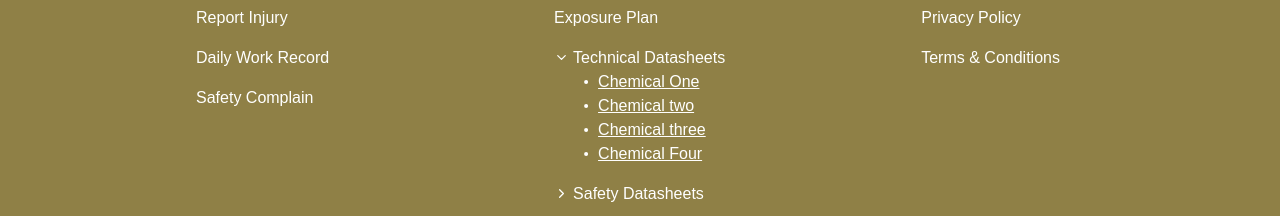
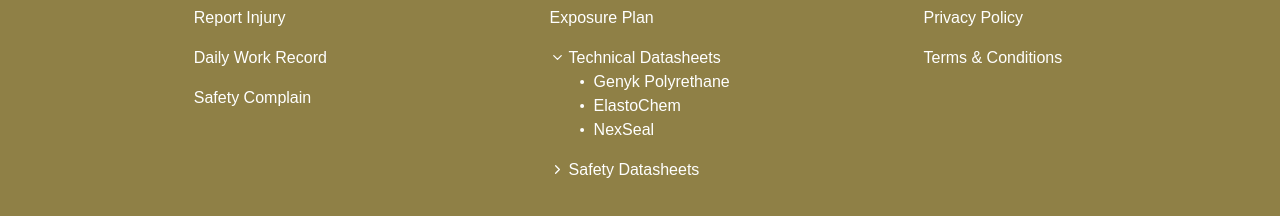
Before and after one commit to tusharjain2802/Metro-Vancouver-Spray-Foam, a React (Vite) app in the folder client/: page / in a window 1280 px wide. Both pictures are taken after a click on the button "Technical Datasheets". Shown: the part 7700-7916 px from the top of the page. Built offline with nearby package versions, Linux system fonts and the light colour scheme.

Commit message:
Links Updated

```diff
--- a/client/src/Components/Footer/Footer.jsx
+++ b/client/src/Components/Footer/Footer.jsx
@@ -61,7 +61,7 @@ const FooterComponent = () => {
                   {isOpenTechnicalDataSheet && (
                     <div className='bg-transparent text-xs sm:text-base flex flex-col'>
                       {TechnicalDataSheetLinks.map((link, index) => (
-                        <a href={link.Link} target='_blank' key={index} className='underline flex'>
+                        <a href={link.Link} target='_blank' key={index} className='flex'>
                           <Dot />{link.Name}
                         </a>
                       ))}
@@ -87,8 +87,8 @@ const FooterComponent = () => {
                 <div className='flex flex-col ml-5 duration-300'>
                   {isOpenSafetyDataSheet && (
                     <div className='bg-transparent text-xs sm:text-base flex flex-col duration-300 '>
-                      {TechnicalDataSheetLinks.map((link, index) => (
-                        <a href={link.Link} target='_blank' key={index} className='underline flex duration-300'>
+                      {SafetyDataSheetLinks.map((link, index) => (
+                        <a href={link.Link} target='_blank' key={index} className='flex duration-300'>
                           <Dot />{link.Name}
                         </a>
                       ))}
--- a/client/src/TextData.js
+++ b/client/src/TextData.js
@@ -18,38 +18,30 @@ export const FoamTypes = [
 
 export const TechnicalDataSheetLinks = [
     {
-        Name: 'Chemical One',
-        Link: 'https://www.google.com'
+        Name: 'Genyk Polyrethane',
+        Link: 'https://www.genyk.com/wp-content/uploads/2021/04/BOREAL-TECHNICAL-DATA-SHEET-Eng.pdf'
     },
     {
-        Name: 'Chemical two',
-        Link: 'https://www.google.com'
+        Name: 'ElastoChem',
+        Link: 'https://res.cloudinary.com/elastochem/image/upload/f_pdf/hygraph-cache/tQkgkUzRMqTsQwJ3Z8Ex'
     },
     {
-        Name: 'Chemical three',
-        Link: 'https://www.google.com'
-    },
-    {
-        Name: 'Chemical Four',
-        Link: 'https://www.google.com'
+        Name: 'NexSeal',
+        Link: 'https://sesfoam.com/wp-content/uploads/2021/02/TDS_NEXSEAL-2.0-Spray-Foam_2020_01_14.pdf'
     },
 ]
 
 export const SafetyDataSheetLinks = [
     {
-        Name: 'Chemical One',
-        Link: 'https://www.google.com'
+        Name: 'Genyk Polyrethane',
+        Link: 'https://www.genyk.com/wp-content/uploads/2021/04/B-1005-SAFETY-DATA-SHEET-ENG-fusionne.pdf'
     },
     {
-        Name: 'Chemical two',
-        Link: 'https://www.google.com'
+        Name: 'ElastoChem',
+        Link: 'https://www.gni.ca/msds_files/file_msds_xc4FL7Bo36.pdf'
     },
     {
-        Name: 'Chemical three',
-        Link: 'https://www.google.com'
-    },
-    {
-        Name: 'Chemical Four',
-        Link: 'https://www.google.com'
+        Name: 'NexSeal',
+        Link: 'https://sprayworksequipment.com/wp-content/uploads/2022/07/Nexseal-2.0-B-Side-SDS.pdf'
     },
 ]
```
